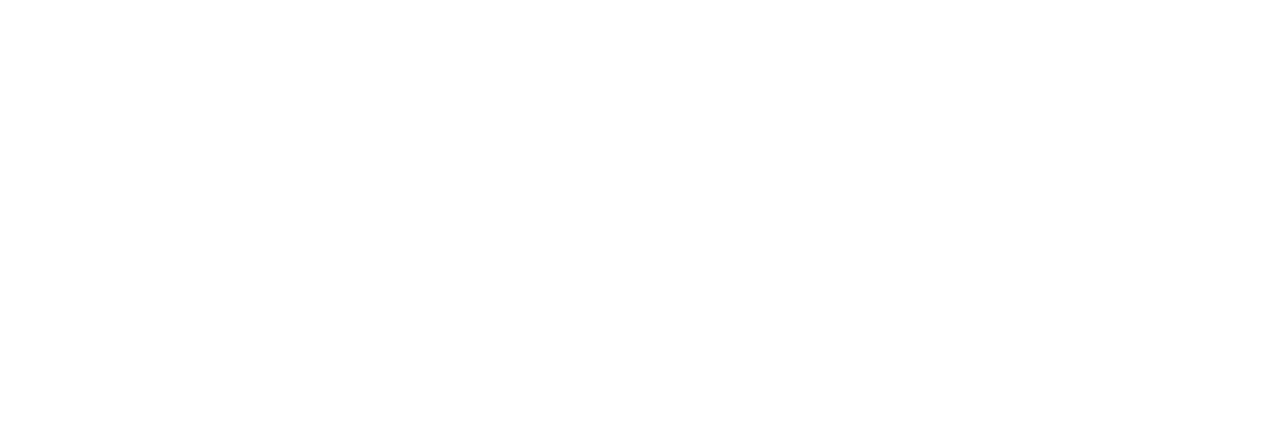
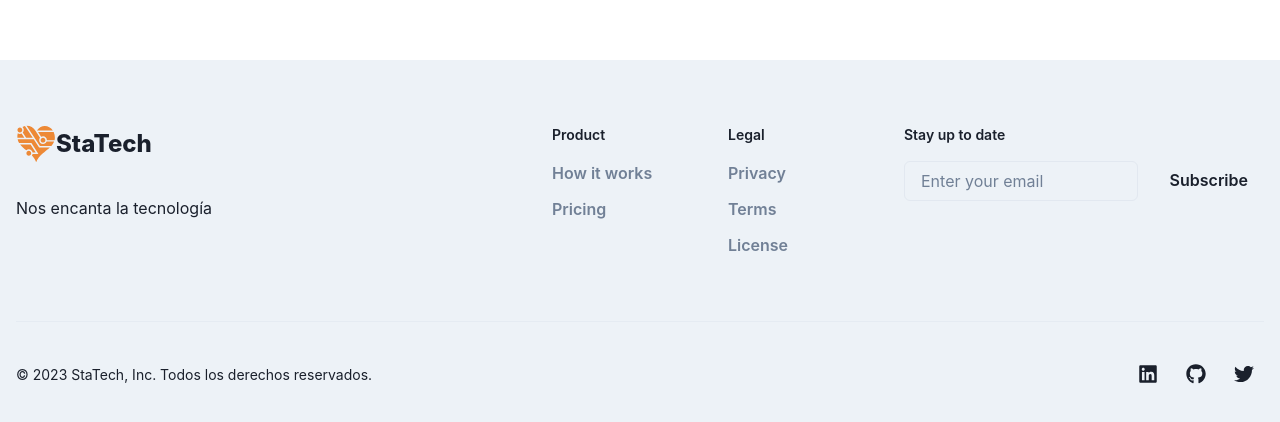
Before and after one commit to MarcinxD/StaTech, a React (Create React App) app in the folder client/: page /cart in a window 1280 px wide. Shown: the part 804-1226 px from the top of the page. Before the commit the page ends 864 px from the top, so only its background shows below. Built offline with nearby package versions, Linux system fonts and the light colour scheme.

Commit message:
LandingPage y Footer terminados

```diff
--- a/client/src/App.js
+++ b/client/src/App.js
@@ -4,6 +4,8 @@
 import ProductsScreen from './screens/ProductsScreen';
 import CartScreen from './screens/CartScreen';
 import ProductScreen from './screens/ProductScreen';
+import Footer from './components/Footer';
+import LandingScreen from './screens/LandingScreen'
 
 function App() {
   return (
@@ -12,12 +14,14 @@
         <Navbar />
         <main>
           <Routes>
+            <Route path='/' element={<LandingScreen />}></Route>
             <Route path='/products' element={<ProductsScreen />}></Route>
             <Route path='/product/:id' element={<ProductScreen />}></Route>
             <Route path='/cart' element={<CartScreen />}></Route>
           </Routes>
 
         </main>
+        <Footer />
       </Router>
     </ChakraProvider>
   );
--- /dev/null
+++ b/client/src/components/Footer.jsx
@@ -0,0 +1,85 @@
+import {
+    Button,
+    ButtonGroup,
+    Container,
+    Divider,
+    IconButton,
+    Input,
+    Stack,
+    Text,
+    useColorModeValue,
+    Box,
+    Flex,
+    Icon,
+  } from '@chakra-ui/react';
+  import { FaGithub, FaLinkedin, FaTwitter } from 'react-icons/fa';
+  import { GiTechnoHeart } from 'react-icons/gi';
+
+  const Footer = () => (
+    <Box w='100%' bg={useColorModeValue('gray.100', 'gray.900')}>
+      <Container as='footer' role='contentinfo' maxW='7xl'>
+        <Stack
+          spacing='8'
+          direction={{ base: 'column', md: 'row' }}
+          justify='space-between'
+          py={{ base: '12', md: '16' }}>
+          <Stack spacing={{ base: '6', md: '8' }} align='start'>
+            <Flex alignItems='center'>
+              <Icon as={GiTechnoHeart} h={10} w={10} color='orange.400' />
+              <Text fontSize='2xl' fontWeight='extrabold'>
+                StaTech
+              </Text>
+            </Flex>
+            <Text color='muted'>Nos encanta la tecnología</Text>
+          </Stack>
+          <Stack direction={{ base: 'column-reverse', md: 'column', lg: 'row' }} spacing={{ base: '12', md: '8' }}>
+            <Stack direction='row' spacing='8'>
+              <Stack spacing='4' minW='36' flex='1'>
+                <Text fontSize='sm' fontWeight='semibold' color='subtle'>
+                  Product
+                </Text>
+                <Stack spacing='3' shouldWrapChildren>
+                  <Button variant='link'>How it works</Button>
+                  <Button variant='link'>Pricing</Button>
+                </Stack>
+              </Stack>
+              <Stack spacing='4' minW='36' flex='1'>
+                <Text fontSize='sm' fontWeight='semibold' color='subtle'>
+                  Legal
+                </Text>
+                <Stack spacing='3' shouldWrapChildren>
+                  <Button variant='link'>Privacy</Button>
+                  <Button variant='link'>Terms</Button>
+                  <Button variant='link'>License</Button>
+                </Stack>
+              </Stack>
+            </Stack>
+            <Stack spacing='4'>
+              <Text fontSize='sm' fontWeight='semibold' color='subtle'>
+                Stay up to date
+              </Text>
+              <Stack spacing='4' direction={{ base: 'column', sm: 'row' }} maxW={{ lg: '360px' }}>
+                <Input placeholder='Enter your email' type='email' required />
+                <Button variant='primary' type='submit' flexShrink={0}>
+                  Subscribe
+                </Button>
+              </Stack>
+            </Stack>
+          </Stack>
+        </Stack>
+        <Divider />
+        <Stack pt='8' pb='12' justify='space-between' direction={{ base: 'column-reverse', md: 'row' }} align='center'>
+          <Text fontSize='sm' color='subtle'>
+            &copy; {new Date().getFullYear()} StaTech, Inc. Todos los derechos reservados.
+          </Text>
+          <ButtonGroup variant='ghost'>
+            <IconButton as='a' href='#' aria-label='LinkedIn' icon={<FaLinkedin fontSize='1.25rem' />} />
+            <IconButton as='a' href='#' aria-label='GitHub' icon={<FaGithub fontSize='1.25rem' />} />
+            <IconButton as='a' href='#' aria-label='Twitter' icon={<FaTwitter fontSize='1.25rem' />} />
+          </ButtonGroup>
+        </Stack>
+      </Container>
+    </Box>
+  );
+
+  export default Footer;
--- a/client/src/components/Navbar.jsx
+++ b/client/src/components/Navbar.jsx
@@ -17,6 +17,7 @@
 import { Link as ReactLink } from 'react-router-dom';
 import { HamburgerIcon, CloseIcon, MoonIcon, SunIcon } from '@chakra-ui/icons';
 import { GiTechnoHeart } from 'react-icons/gi';
+import { useState } from 'react';
 
 const NavLink = ({ path, children }) => (
   <Link
@@ -38,6 +39,7 @@
 const Navbar = () => {
   const { isOpen, onClose, onOpen } = useDisclosure();
   const { colorMode, toggleColorMode } = useColorMode();
+  const [ isHovering, setIsHovering ] = useState(false);
   return (
     <Box bg={useColorModeValue('gray.100', 'gray.900')} px={4}>
       <Flex h={16} alignItems='center' justifyContent='space-between'>
@@ -49,14 +51,20 @@
         />
 
         <HStack>
-          <Link as={ReactLink} to='/'>
+          <Link
+            as={ReactLink}
+            to='/'
+            style={{ textDecoration: 'none' }}
+            onMouseEnter={() => setIsHovering(true)}
+            onMouseLeave={() => setIsHovering(false)}
+          >
             <Flex alignItems='center'>
-              <Icon as={GiTechnoHeart} h={6} w={6} color='orange.400' />
+              <Icon as={GiTechnoHeart} h={6} w={6} color={isHovering ? 'cyan.400' : 'orange.400'} />
               <Text fontWeight='extrabold'>StaTech</Text>
             </Flex>
           </Link>
 
-          <HStack as='nav' spacing={4} display={{base: 'none', md: 'flex'}}>
+          <HStack as='nav' spacing={4} display={{ base: 'none', md: 'flex' }}>
             {links.map((link) => (
               <NavLink key={link.linkName} path={link.path}>
                 {link.linkName}
@@ -79,7 +87,7 @@
             as={ReactLink}
             to='/register'
             m={2}
-            display={{base: 'none', md: 'inline-flex' }}
+            display={{ base: 'none', md: 'inline-flex' }}
             fontSize='sm'
             fontWeight={600}
             _hover={{ bg: 'orange.400' }}
@@ -98,7 +106,9 @@
                 {link.linkName}
               </NavLink>
             ))}
-            <NavLink key='sign up' path='/register'>Regístrate</NavLink>
+            <NavLink key='sign up' path='/register'>
+              Regístrate
+            </NavLink>
           </Stack>
         </Box>
       ) : null}
--- /dev/null
+++ b/client/src/screens/LandingScreen.jsx
@@ -0,0 +1,71 @@
+import {
+  Box,
+  Flex,
+  Heading,
+  HStack,
+  Icon,
+  Image,
+  Link,
+  Skeleton,
+  Stack,
+  useColorModeValue,
+  Text,
+} from '@chakra-ui/react';
+import { FaArrowRight } from 'react-icons/fa';
+import { Link as ReactLink } from 'react-router-dom';
+import { GiTechnoHeart } from 'react-icons/gi';
+
+const LandingScreen = () => (
+  <Box maxW='8xl' mx='auto' px={{ base: '0', lg: '12' }} py={{ base: '0', lg: '12' }} minH='6xl'>
+    <Stack direction={{ base: 'column-reverse', lg: 'row' }} spacing={{ base: '0', lg: '20' }}>
+      <Box
+        width={{ lg: 'sm' }}
+        transform={{ base: 'translateY(-50%)', lg: 'none' }}
+        bg={{ base: useColorModeValue('orange.50', 'gray.700'), lg: 'transparent' }}
+        mx={{ base: '6', md: '8', lg: '0' }}
+        px={{ base: '6', md: '8', lg: '0' }}
+        py={{ base: '6', md: '8', lg: '12' }}
+      >
+        <Stack spacing={{ base: '8', lg: '10' }}>
+          <Stack spacing={{ base: '2', lg: '4' }}>
+            <Flex alignItems='center'>
+              <Icon as={GiTechnoHeart} h={12} w={12} color={useColorModeValue('orange.500', 'orange.300')} />
+              <Text fontSize='4xl' fontWeight='bold'>
+                StaTech
+              </Text>
+            </Flex>
+
+            <Heading size='xl' fontWeight='normal'>
+              Refresca tu equipamiento.
+            </Heading>
+          </Stack>
+          <HStack spacing='3'>
+            <Link
+              as={ReactLink}
+              to='/products'
+              color={useColorModeValue('orange.500', 'orange.300')}
+              fontWeight='bold'
+              fontSize='lg'
+            >
+              ¡Adelante!
+            </Link>
+            <Icon color={useColorModeValue('orange.500', 'orange.300')} as={FaArrowRight} />
+          </HStack>
+        </Stack>
+      </Box>
+      <Flex flex='1' overflow='hidden'>
+        <Image
+          src='images/landing.jpg'
+          alt='Lovely Image'
+          fallback={<Skeleton />}
+          maxH='450px'
+          minW='300px'
+          objectFit='cover'
+          flex='1'
+        />
+      </Flex>
+    </Stack>
+  </Box>
+);
+
+export default LandingScreen;
```
